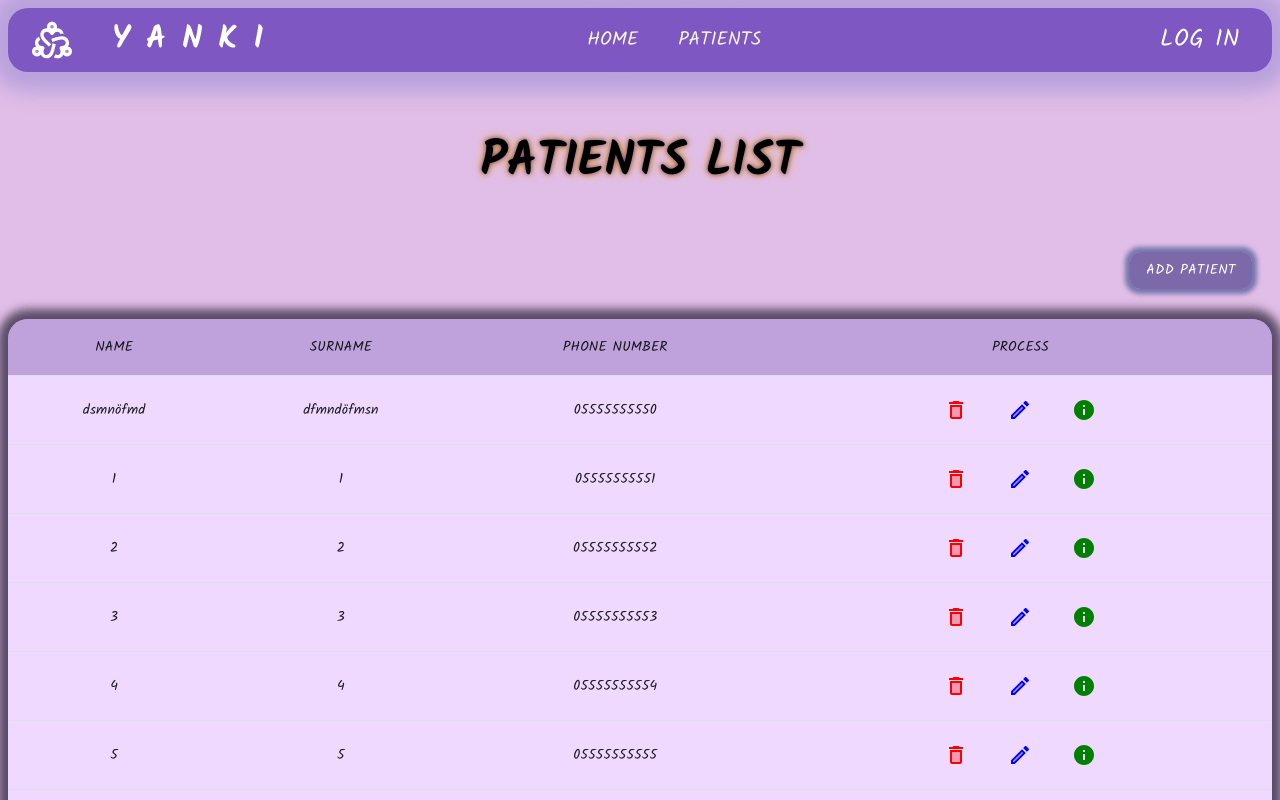
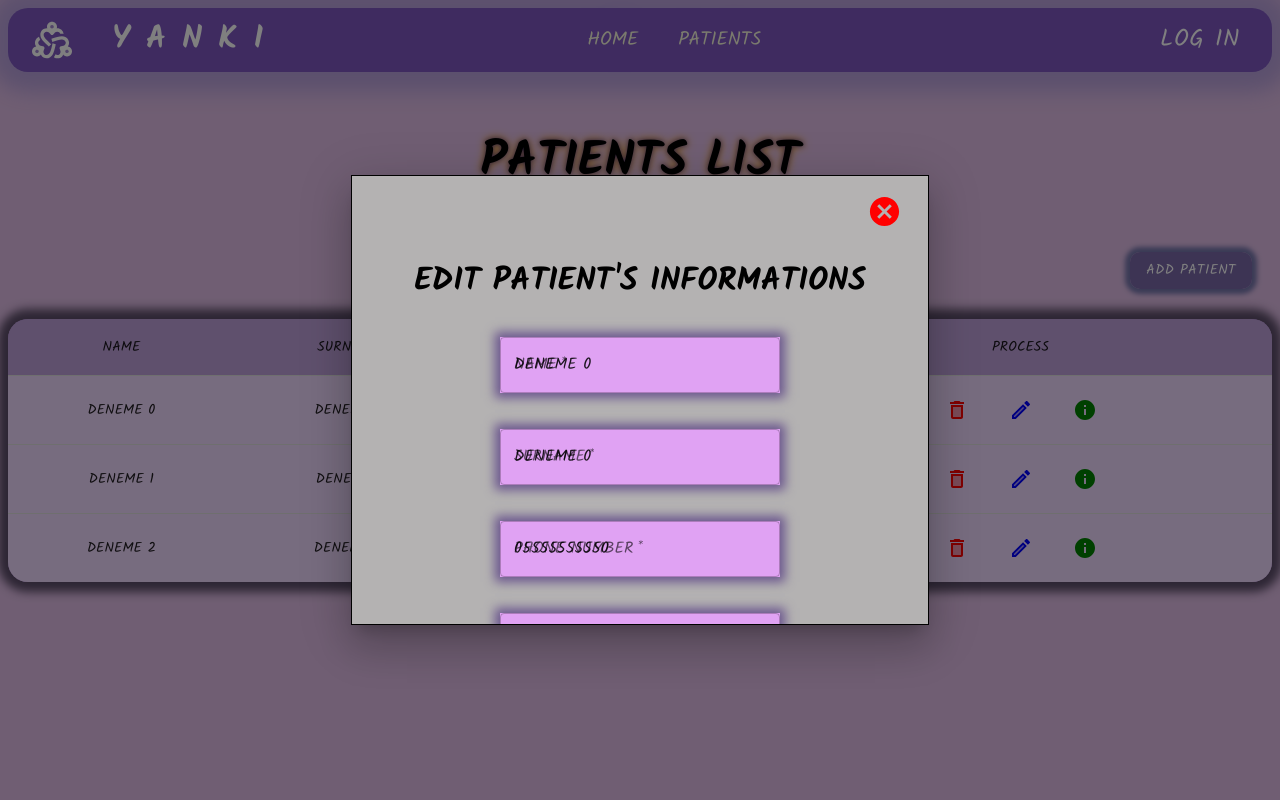
Before and after one commit to habibecee/PATIENT-REGISTRATION-APP, a React (Create React App) app: page /patients in a window 1280 px wide. Both pictures are taken after a click on the button 1020 px from the left and 409 px from the top of the page. Shown: the top 800 px of the page. Built offline with nearby package versions, Linux system fonts and the light colour scheme; data requests are answered from the project's data file.

Commit message:
added-patient-edit-modal

```diff
--- a/db.json
+++ b/db.json
@@ -2,7 +2,7 @@
   "appointment": [
     {
       "id": "1",
-      "date": "17.09.2022",
+      "date": "09/09/2022",
       "patientId": "1666107030632"
     },
     {
@@ -14,96 +14,36 @@
       "id": "1666175613306",
       "date": "Fri, 21 Oct 2022 12:00:00 GMT",
       "patientId": "1666175613305"
-    },
-    {
-      "id": "1666176058975",
-      "date": "Thu, 20 Oct 2022 15:00:29 GMT",
-      "patientId": "1666176058973"
-    },
-    {
-      "id": "1666176172849",
-      "date": "Thu, 20 Oct 2022 12:00:00 GMT",
-      "patientId": "1666176172848"
-    },
-    {
-      "id": "1666176325640",
-      "date": "Sat, 22 Oct 2022 09:00:00 GMT",
-      "patientId": "1666176325639"
-    },
-    {
-      "id": "1666177240977",
-      "date": "Sat, 22 Oct 2022 09:00:00 GMT",
-      "patientId": "1666177240976"
-    },
-    {
-      "id": "1666177568950",
-      "date": "Sat, 22 Oct 2022 15:00:25 GMT",
-      "patientId": "1666176058973"
     }
   ],
   "patient": [
     {
       "id": "1666107030632",
-      "name": "dsmnöfmd",
-      "surname": "dfmndöfmsn",
+      "name": "DENEME 0",
+      "surname": "DENEME 0",
       "phoneNumber": "05555555550",
-      "notes": "smönfsdömndfmösdnfsdöm",
+      "notes": "smönfsdömndfmösdnfsdöm\nDKJSAKLDJALKSFJ\nDKLFJDLKGDJALKSFJS\nSDFJKSDLJGFSLKDJALK",
       "processIds": []
     },
     {
       "id": "1666175530523",
-      "name": "1",
-      "surname": "1",
+      "name": "DENEME 1",
+      "surname": "DENEME 1",
       "phoneNumber": "05555555551",
       "processIds": [
         "1666175530522"
-      ]
+      ],
+      "notes": "SJLSKFJLKSDFJLASJFŞLAJDFLDJFŞLAS\nLKFJSLKDFJLSJFLSD\nDKFLJSLDKFJLKGJFLKG\nLKFSJDLKGFJLSFJD"
     },
     {
       "id": "1666175613305",
-      "name": "2",
-      "surname": "2",
+      "name": "DENEME 2",
+      "surname": "DENEME 2",
       "phoneNumber": "05555555552",
       "processIds": [
         "1666175613304"
-      ]
-    },
-    {
-      "id": "1666176058973",
-      "name": "3",
-      "surname": "3",
-      "phoneNumber": "05555555553",
-      "processIds": [
-        "1666176058972",
-        "1666177568952"
-      ]
-    },
-    {
-      "id": "1666176172848",
-      "name": "4",
-      "surname": "4",
-      "phoneNumber": "05555555554",
-      "processIds": [
-        "1666176172847"
-      ]
-    },
-    {
-      "id": "1666176325639",
-      "name": "5",
-      "surname": "5",
-      "phoneNumber": "05555555555",
-      "processIds": [
-        "1666176325638"
-      ]
-    },
-    {
-      "id": "1666177240976",
-      "name": "6",
-      "surname": "6",
-      "phoneNumber": "05555555556",
-      "processIds": [
-        "1666177240975"
-      ]
+      ],
+      "notes": "SJLSKFJLKSDFJLASJFŞLAJDFLDJFŞLAS\nDJHSKJFSDHFKJSHFAKLD\nDJKFHSDFKJHDGKSDF\nJKDFHKGSDLFKASJFLKDJFD"
     }
   ],
   "process": [
@@ -118,36 +58,6 @@
       "complaint": "covid",
       "treatment": "",
       "medicine": []
-    },
-    {
-      "id": "1666176058972",
-      "complaint": "baş ağrısı",
-      "treatment": "",
-      "medicine": []
-    },
-    {
-      "id": "1666176172847",
-      "complaint": "ağrı",
-      "treatment": "",
-      "medicine": []
-    },
-    {
-      "id": "1666176325638",
-      "complaint": "bilmiyor",
-      "treatment": "",
-      "medicine": []
-    },
-    {
-      "id": "1666177240975",
-      "complaint": "DHJFSK",
-      "treatment": "",
-      "medicine": []
-    },
-    {
-      "id": "1666177568952",
-      "complaint": "grip",
-      "treatment": "",
-      "medicine": []
     }
   ]
 }
--- a/src/App.css
+++ b/src/App.css
@@ -18,3 +18,12 @@ body {
 	font-size: 3rem;
 	text-shadow: 0 0 5px #5a4184, 0 0 10px #faa804;
 }
+
+.editModal {
+	background-color: #b4b2b2 !important;
+}
+
+.editFormDiv {
+	background-color: rgba(233, 159, 255, 0.845) !important;
+	box-shadow: 0 0 10px 5px #6b578e !important;
+}
--- a/src/App.js
+++ b/src/App.js
@@ -2,7 +2,7 @@ import "./App.css";
 import React from "react";
 import { BrowserRouter, Routes, Route } from "react-router-dom";
 import Home from "./PAGES/Home";
-import Patients from "./PAGES/Patients";
+import Patients from "./PAGES/PATIENTS PAGE/Patients";
 import AddPatient from "./PAGES/AddPatient";
 import Header from "./COMPANENTS/Header";
 import Footer from "./COMPANENTS/Footer";
--- a/src/PAGES/Home.js
+++ b/src/PAGES/Home.js
@@ -91,7 +91,7 @@ const Home = (props) => {
 									sx={{ "&:last-child td, &:last-child th": { border: 0 } }}
 								>
 									<TableCell component="th" scope="row" align="center">
-										{appointment?.date}
+										{new Date(appointment?.date).toLocaleString()}
 									</TableCell>
 									<TableCell align="center">{searchPatient?.name}</TableCell>
 									<TableCell align="center">{searchPatient?.surname}</TableCell>
--- /dev/null
+++ b/src/PAGES/PATIENTS PAGE/Companents/EditPatientModal.js
@@ -0,0 +1,224 @@
+import React, { useState, useEffect } from "react";
+import { Box, Modal, Button, TextField, Alert } from "@mui/material";
+import CancelIcon from "@mui/icons-material/Cancel";
+import axios from "axios";
+
+const style = {
+	position: "absolute",
+	top: "50%",
+	left: "50%",
+	transform: "translate(-50%, -50%)",
+	width: "40vw",
+	height: "30vw",
+	overflowY: "scroll",
+	// bgcolor: "background.paper",
+	border: ".5px solid #000",
+	boxShadow: 24,
+	p: 4,
+};
+
+const EditPatientModal = (props) => {
+	const {
+		open,
+		handleClose,
+		Patient,
+		Patients,
+		updateCompanent,
+		setUpdateCompanent,
+	} = props;
+	const [name, setName] = useState(Patient?.name);
+	const [hasNameError, setHasNameError] = useState(false);
+	const [surname, setSurname] = useState(Patient?.surname);
+	const [hasSurnameError, setHasSurnameError] = useState(false);
+	const [phone, setPhone] = useState(Patient?.phoneNumber);
+	const [hasPhoneError, setHasPhoneError] = useState(false);
+	const [phoneErr, setPhoneErr] = useState(false);
+	const [phoneErrorMessage, setPhoneErrorMessage] = useState("");
+	const [note, setNote] = useState(Patient?.notes);
+
+	useEffect(() => {
+		setName(Patient?.name);
+		setSurname(Patient?.surname);
+		setPhone(Patient?.phoneNumber);
+		setNote(Patient?.notes);
+	}, [Patient]);
+
+	const handleSubmit = (event) => {
+		event.preventDefault();
+
+		if (name === "") {
+			setHasNameError(true);
+			setTimeout(() => {
+				setHasNameError(false);
+			}, 3000);
+			return;
+		}
+
+		if (surname === "") {
+			setHasSurnameError(true);
+			setTimeout(() => {
+				setHasSurnameError(false);
+			}, 3000);
+			return;
+		}
+
+		if (phone === "") {
+			setHasPhoneError(true);
+			setPhoneErrorMessage("This field can't be empty!");
+			setTimeout(() => {
+				setHasPhoneError(false);
+				setPhoneErrorMessage("");
+			}, 3000);
+			return;
+		}
+
+		if (phone.length !== 11) {
+			setPhoneErr(true);
+			setPhoneErrorMessage("Phone number must be 11 digits!");
+			setTimeout(() => {
+				setPhoneErr(false);
+				setPhoneErrorMessage("");
+			}, 3000);
+			return;
+		}
+
+		const filteredPatients = Patients.filter(
+			(item) => item.phoneNumber !== Patient.phoneNumber
+		);
+
+		const hasNumber = filteredPatients.find(
+			(Patient) => Patient.phoneNumber === phone
+		);
+		console.log("hasNumber???", hasNumber);
+
+		if (hasNumber !== undefined) {
+			alert("THIS PHONE NUMBER ALREADY BEEN REGISTERED!!! ");
+			return;
+		}
+
+		const updatedPatient = {
+			...Patient,
+			name: name,
+			surname: surname,
+			phoneNumber: phone,
+			notes: note,
+		};
+
+		console.log("updatedPatient", updatedPatient);
+
+		axios
+			.put(`http://localhost:3004/patient/${Patient.id}`, updatedPatient)
+			.then((res) => {
+				handleClose();
+				setUpdateCompanent(!updateCompanent);
+			})
+			.catch((err) => console.log("err update patient", err));
+	};
+
+	return (
+		<>
+			<Modal
+				open={open}
+				onClose={handleClose}
+				aria-labelledby="modal-modal-title"
+				aria-describedby="modal-modal-description"
+			>
+				<Box sx={style} className="editModal">
+					<div
+						style={{
+							display: "flex",
+							alignItems: "center",
+							justifyContent: "flex-end",
+							marginTop: "-20px",
+							marginRight: "-20px",
+						}}
+					>
+						<Button onClick={handleClose}>
+							<CancelIcon style={{ color: "red" }} fontSize="large" />
+						</Button>
+					</div>
+					<h1 style={{ textAlign: "center" }}> EDIT PATIENT'S INFORMATIONS </h1>
+
+					<Box
+						className="formDiv"
+						component="form"
+						sx={{
+							"& .MuiTextField-root": { m: 1, width: "35ch" },
+						}}
+						noValidate
+						autoComplete="off"
+						onSubmit={handleSubmit}
+					>
+						<div className="formDiv">
+							<TextField
+								className=" editFormDiv"
+								required
+								id="outlined-required"
+								label="NAME"
+								value={name}
+								onChange={(event) => setName(event.target.value)}
+							/>
+							{hasNameError && (
+								<small style={{ width: "100%", marginTop: "-20px" }}>
+									<Alert severity="error">This field can't be empty!</Alert>
+								</small>
+							)}
+							<TextField
+								className=" editFormDiv"
+								required
+								id="outlined-required"
+								label="SURNAME"
+								value={surname}
+								onChange={(event) => setSurname(event.target.value)}
+							/>
+							{hasSurnameError && (
+								<small style={{ width: "100%", marginTop: "-20px" }}>
+									<Alert severity="error">This field can't be empty!</Alert>
+								</small>
+							)}
+
+							<TextField
+								className=" editFormDiv"
+								required
+								type={"number"}
+								id="outlined-required"
+								label="PHONE NUMBER"
+								value={phone}
+								onChange={(event) => setPhone(event.target.value)}
+							/>
+
+							{hasPhoneError && (
+								<small style={{ width: "100%", marginTop: "-20px" }}>
+									<Alert severity="error">{phoneErrorMessage}</Alert>
+								</small>
+							)}
+
+							{phoneErr && (
+								<small style={{ width: "100%", marginTop: "-20px" }}>
+									<Alert severity="warning">{phoneErrorMessage}</Alert>
+								</small>
+							)}
+
+							<TextField
+								className=" editFormDiv"
+								id="outlined-multiline-static"
+								label="IMPORTANT NOTES"
+								multiline
+								rows={3}
+								value={note}
+								onChange={(event) => setNote(event.target.value)}
+							/>
+						</div>
+						<div>
+							<Button type="submit" variant="contained" className="SaveBtn">
+								EDIT PATIENT
+							</Button>
+						</div>
+					</Box>
+				</Box>
+			</Modal>
+		</>
+	);
+};
+
+export default EditPatientModal;
--- a/src/PAGES/Patients.js
+++ b/src/PAGES/PATIENTS PAGE/Patients.js
@@ -1,7 +1,8 @@
-import "../ASSETS/STYLES/GeneralStyle.css";
+import "../../ASSETS/STYLES/GeneralStyle.css";
 import React, { useEffect, useState } from "react";
 import { useNavigate } from "react-router-dom";
-import Loading from "../COMPANENTS/Loading";
+import Loading from "../../COMPANENTS/Loading";
+import EditPatientModal from "./Companents/EditPatientModal";
 import Table from "@mui/material/Table";
 import TableBody from "@mui/material/TableBody";
 import TableCell from "@mui/material/TableCell";
@@ -25,6 +26,16 @@ const Patients = (props) => {
 	const [appointments, setAppointments] = useState(null);
 
 	const [updateCompanent, setUpdateCompanent] = useState(false);
+	const [openEditModal, setOpenEditModal] = useState(false);
+	const [selectedPatient, setSelectedPatient] = useState(null);
+
+	const handleClose = () => {
+		setOpenEditModal(false);
+	};
+
+	const cancelEdit = {
+		...patients,
+	};
 
 	useEffect(() => {
 		axios
@@ -40,7 +51,7 @@ const Patients = (props) => {
 				setAppointments(res.data);
 			})
 			.catch((err) => console.log(err));
-	}, [updateCompanent]);
+	}, [updateCompanent, cancelEdit]);
 
 	const handleDeletePatient = (patient) => {
 		console.log(patient);
@@ -129,13 +140,15 @@ const Patients = (props) => {
 									<TableCell align="center">{patient.surname}</TableCell>
 									<TableCell align="center">{patient.phoneNumber}</TableCell>
 									<TableCell align="center">
-										<Button>
-											<DeleteTwoToneIcon
-												style={{ color: "red" }}
-												onClick={() => handleDeletePatient(patient)}
-											/>
+										<Button onClick={() => handleDeletePatient(patient)}>
+											<DeleteTwoToneIcon style={{ color: "red" }} />
 										</Button>
-										<Button>
+										<Button
+											onClick={() => {
+												setOpenEditModal(true);
+												setSelectedPatient(patient);
+											}}
+										>
 											<CreateTwoToneIcon style={{ color: "blue" }} />
 										</Button>
 										<Button>
@@ -148,6 +161,14 @@ const Patients = (props) => {
 					</TableBody>
 				</Table>
 			</TableContainer>
+			<EditPatientModal
+				updateCompanent={updateCompanent}
+				setUpdateCompanent={setUpdateCompanent}
+				Patients={patients}
+				Patient={selectedPatient}
+				open={openEditModal}
+				handleClose={handleClose}
+			/>
 		</>
 	);
 };
```
